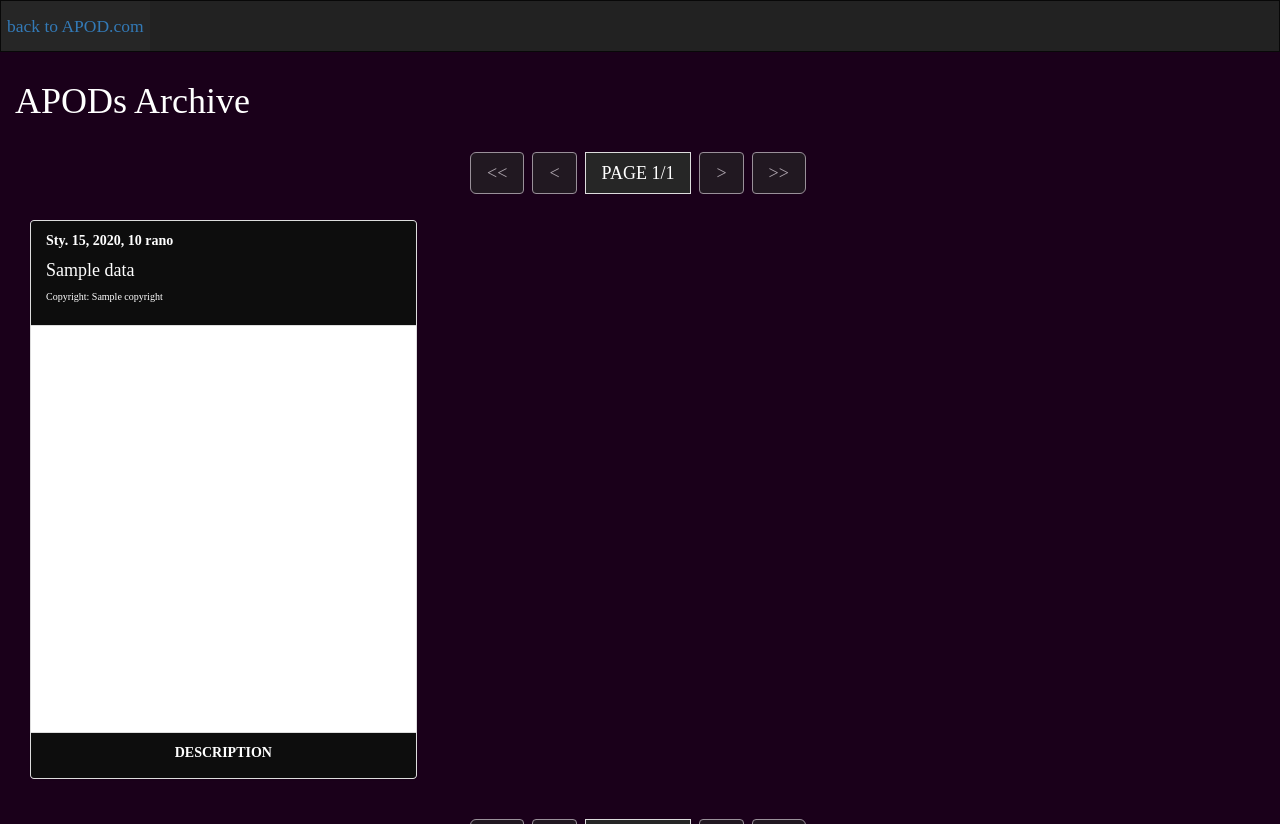
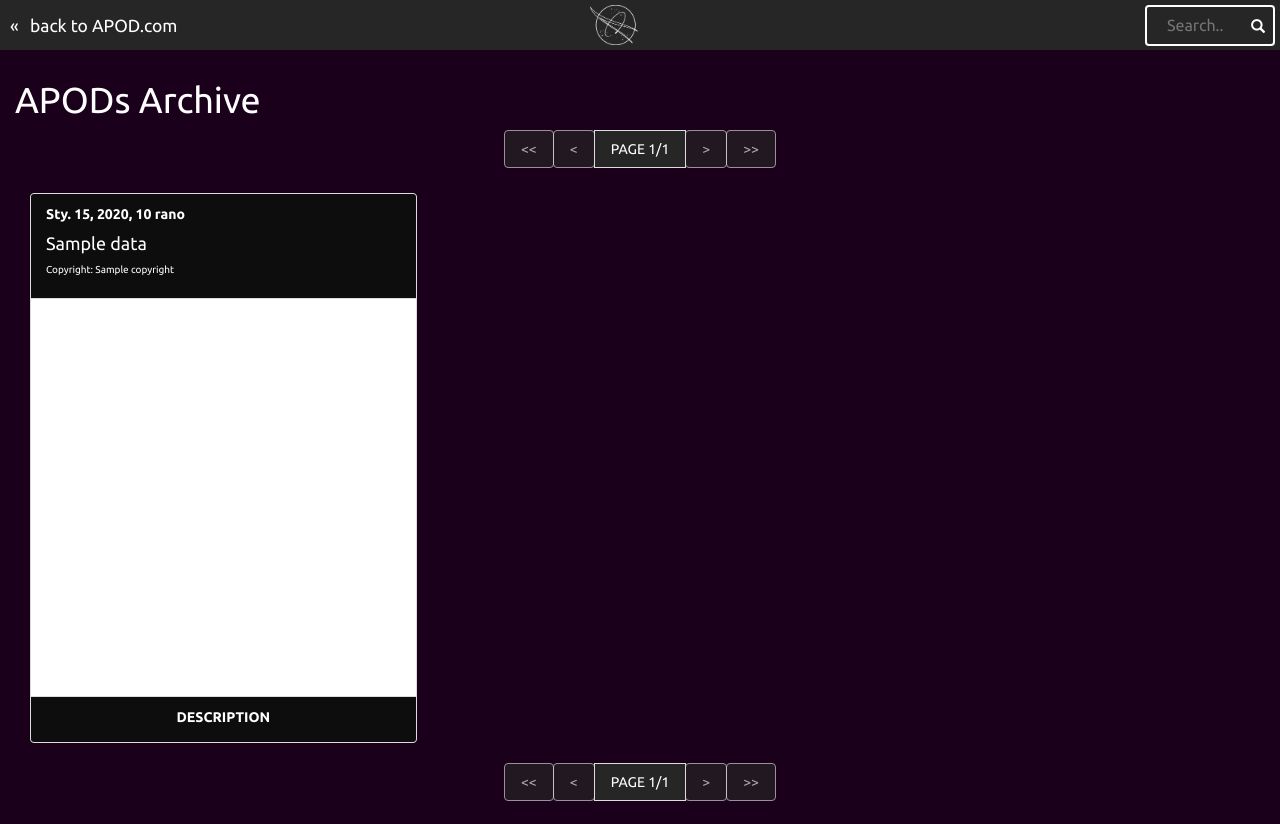
Before and after one commit to adrianborkowski/apod_pocket, a Django app: template request/templates/request/archive.html in a window 1280 px wide. Shown: the top 824 px of the page. Run offline with Django 3.2, Linux system fonts and the light colour scheme; the template is opened without the code that fills it: most values are stand-ins (such as "Sample title", 1, 10 or a date in 2020); some libraries are stand-ins or nearby versions.

Commit message:
Add back button and search box in archive, add logo, improove new() function

```diff
--- a/request/static/styles.css
+++ b/request/static/styles.css
@@ -1,8 +1,7 @@
 /* MAIN PAGE */
-
 body {
       position: relative;
-      font-family:ubuntu;
+      font-family: 'Ubuntu', sans-serif;
       background-color:#1a001a;
 }
 
@@ -16,6 +15,17 @@
     margin-bottom: 0px;
     border-radius: 0 !important;
     -moz-border-radius: 0 !important;
+}
+
+.navbar-header {
+    padding-left:40px;
+}
+
+#logo-main, #logo-archive {
+    position:absolute;
+    height:40px;
+    width:auto;
+    margin-top:5px;
 }
 
 .affix ~ .container-fluid {
@@ -179,12 +189,6 @@
     justify-content: center;
 }
 
-#logo {
-    margin:auto;
-    height:auto;
-    width:50px;
-}
-
 #footer {
     background-color:#1a001a;
     height:40px;
@@ -263,22 +267,25 @@
 }
 
 /* ARCHIVE */
-
-.archive-bar .back-button{
+.archive-bar, .back-button{
     height:50px;
     background-color: #262626;
 }
 
 .archive-bar{
+    position:fixed;
     width:100%;
+    padding:0;
 }
 
 .back-button {
+    color: white;
     border: none;
     text-align: center;
     font-size: 1.25em;
     transition: all 0.5s;
     cursor: pointer;
+    padding-left:10px;
 }
 
 .back-button span {
@@ -293,17 +300,48 @@
     position: absolute;
     opacity: 0;
     top: 0;
-    left: -20px;
+    left: -10px;
     transition: 0.5s;
 }
 
 .back-button:hover span {
-    padding-left: 25px;
+    padding-left: 20px;
 }
 
 .back-button:hover span:after {
     opacity: 1;
     left: 0;
+}
+
+#logo-archive {
+    top:50%;
+    left:50%;
+    margin-top:-20px;
+    margin-left:-50px;
+}
+
+input[type=text] {
+    float: right;
+    width: 130px;
+    box-sizing: border-box;
+    border: 2px solid white;
+    border-radius: 4px;
+    font-size: 16px;
+    background-color: #262626;
+    margin: 5px;
+    padding: 7px 20px 7px 20px;
+    -webkit-transition: width 0.4s ease-in-out;
+    transition: width 0.4s ease-in-out;
+}
+
+input[type=text]:focus {
+    width: 33%;
+}
+
+.glyphicon {
+    position: absolute;
+    right: 0;
+    padding: 18px 15px;
 }
 
 /* Pagination*/
@@ -324,7 +362,7 @@
     text-decoration: none;
     background-color: #262626;
     transition: background-color .3s;
-    margin: 20px 4px;
+    margin-bottom: 20px;
 }
 
 ul.pagination li a:hover:not(.active) {
@@ -334,9 +372,8 @@
 
 /* images */
 iframe {
-    height:50vh;
+    height:49vh;
     width:100%;
-    border:none;
  }
 
 .panel-image {
--- a/request/templates/request/archive.html
+++ b/request/templates/request/archive.html
@@ -1,17 +1,22 @@
 {% extends 'base.html' %}
 {% block 'content' %}
-<div class="archive-bar navbar navbar-inverse"">
+{% load static %}
+<div class="archive-bar affix navbar-inverse container-fluid">
     <a href="{% url 'main' %}" target="_self"><button class="back-button"><span>back to APOD.com</span></button></a>
+    <img id="logo-archive" src="{% static 'Logo.png' %}">
+    <input type="text" name="search" placeholder="Search..">
+    <span class="glyphicon glyphicon-search"></span>
 </div>
-<div class="container-fluid" style="margin-top:10px;">
+<div class="container-fluid" style="margin-top:60px;">
     <h1>APODs Archive</h1>
     <div style="text-align: center;">
-        <ul class="pagination pagination-lg">
+        <ul class="pagination">
             <li><a {% if page_obj.has_previous %}href="?page=1"
                    {% else %}class="btn disabled"{% endif %} data-toggle="tooltip" title="First page"> << </a></li>
             <li><a {% if page_obj.has_previous %}href="?page={{ page_obj.previous_page_number }}"
                    {% else %}class="btn disabled"
-                   {% endif %}data-toggle="tooltip" title="Previous page" data-placement="top" data-delay="100"> < </a></li>
+                   {% endif %}data-toggle="tooltip" title="Previous page" data-placement="top" data-delay="100"> < </a>
+            </li>
             <li><a>PAGE {{ page_obj.number }}/{{ page_obj.paginator.num_pages }}</a></li>
             <li><a {% if page_obj.has_next %}href="?page={{ page_obj.next_page_number }}"
                    {% else %}class="btn disabled"
@@ -31,9 +36,10 @@
                 </div>
                 <div class="panel-image">
                     {% if data.type == "image" %}
-                        <a href="{{ data.hd_url }}" data-toggle="tooltip" title="Show HD image"><img src="{{ data.url }}" class="panel-image-preview"/></a>
+                        <a href="{{ data.hd_url }}" data-toggle="tooltip" title="Show HD image">
+                        <img src="{{ data.url }}" class="panel-image-preview"/></a>
                     {% else %}
-                        <iframe src="{{ data.url }}"></iframe>
+                        <iframe src="{{ data.url }}" allowfullscreen frameborder='0'></iframe>
                     {% endif %}
                 </div>
                 <input type="checkbox" id="toggle-{{ forloop.counter }}" class="panel-image-toggle">
@@ -51,7 +57,7 @@
 </div>
 
 <div style="text-align: center;">
-        <ul class="pagination  pagination-lg">
+    <ul class="pagination">
         <li><a {% if page_obj.has_previous %}href="?page=1"
                {% else %}class="btn disabled"{% endif %} data-toggle="tooltip" title="First page"> << </a></li>
         <li><a {% if page_obj.has_previous %}href="?page={{ page_obj.previous_page_number }}"
@@ -66,4 +72,11 @@
                {% endif %} data-toggle="tooltip" title="Last page"> >> </a></li>
         </ul>
 </div>
+<div class="col-xs-12 col-md-6 col-lg-4">
+    <div class="panel panel-default">
+        <div class="panel-image">
+            <iframe width="420" height="315" frameborder='0' src="https://www.youtube.com/watch?v=YyW6N-xoOzk"></iframe>
+        </div>
+    </div>
+</div>
 {% endblock %}
--- a/templates/base.html
+++ b/templates/base.html
@@ -7,6 +7,7 @@
     <meta name="viewport" content="width=device-width, initial-scale=1">
     <link rel="stylesheet" href="http://maxcdn.bootstrapcdn.com/bootstrap/3.3.6/css/bootstrap.min.css">
     <link rel="stylesheet" type="text/css" href="{% static 'styles.css' %}">
+    <link href="https://fonts.googleapis.com/css?family=Ubuntu:300,400,700" rel="stylesheet">
     <script src="https://ajax.googleapis.com/ajax/libs/jquery/1.12.2/jquery.min.js"></script>
     <script src="http://maxcdn.bootstrapcdn.com/bootstrap/3.3.6/js/bootstrap.min.js"></script>
 </head>
@@ -22,6 +23,7 @@
 
 <!-- The Navbar -->
 <nav class="navbar navbar-inverse">
+    <img id="logo-main" src="{% static 'Logo.png' %}">
     <div class="container-fluid">
         <div class="navbar-header"><b>
             <button type="button" class="navbar-toggle" data-toggle="collapse" data-target="#myNavbar">
@@ -37,7 +39,6 @@
                       <li><a href="#whatisapod">What is APOD?</a></li>
                       <li><a href="#apods">Newest APODs</a></li>
                       <li><a href="#app">APOD-Pocket app</a></li>
-          <li></li>
                       <li><a href="#contact">Contact</a></li>
                 </ul>
             </div>
```
Also changed, not shown: request/update.py (+41 -27 lines). Lines whose indentation alone changed are shown as unchanged.
